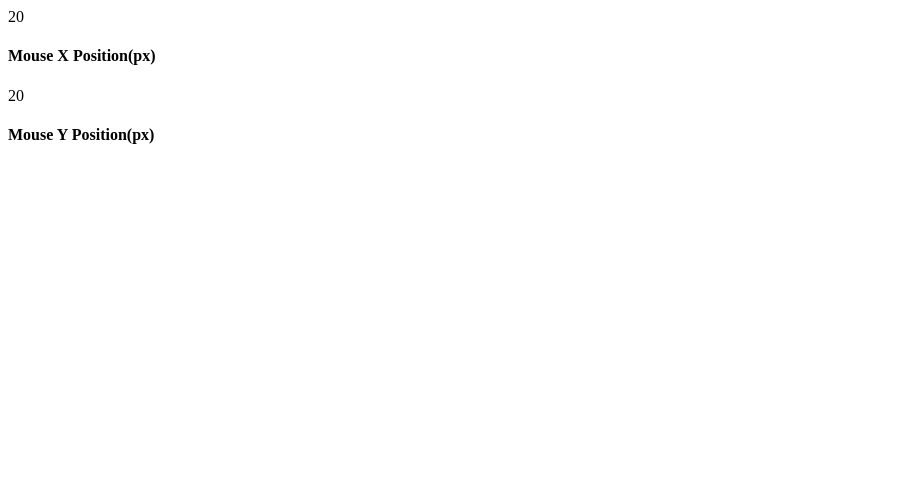
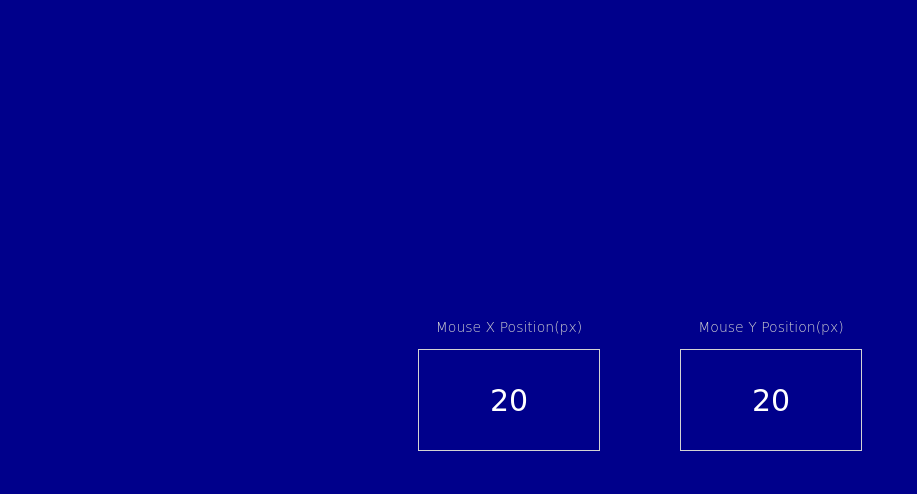
Before and after one commit to KodeKing22/Mouse-Event, a plain HTML site: page index.html in a window 1280 px wide. Shown: the whole page, without its empty margins (0-917 px from the left). Drawn offline with Linux system fonts and the light colour scheme.

Commit message:
created css file for project

```diff
--- a/index.html
+++ b/index.html
@@ -5,6 +5,7 @@
     <meta http-equiv="X-UA-Compatible" content="IE=edge">
     <meta name="viewport" content="width=device-width, initial-scale=1.0">
     <title>Mouse Event</title>
+    <link rel="stylesheet" href="style.css">
 </head>
 <body>
     <div class="container">
--- /dev/null
+++ b/style.css
@@ -0,0 +1,42 @@
+body{
+    margin: 0;
+    display: flex;
+    justify-content: center;
+    height: 100vh;
+    align-items: center;
+    background-color: darkblue;
+    color: white;
+    font-family: cursive;
+}
+.container{
+    display: flex;
+    text-align: center;
+}
+
+.mouse-event{
+    border: solid 1px lightgray;
+    margin: 40px;
+    min-width: 180px;
+    min-height: 100px;
+    position: relative;
+    justify-content: center;
+    align-items: center;
+    display: flex;
+    font-size: 30px;
+}
+.mouse-event h4{
+    position: absolute;
+    top: -50px;
+    font-size: 14px;
+    left: 50%;
+    transform: translateX(-50%);
+    white-space: nowrap;
+    font-weight: 100;
+    color: lightgray;
+}
+@media (max-width: 500px) {
+    .container{
+        flex-direction: column;
+    }
+
+}
```
